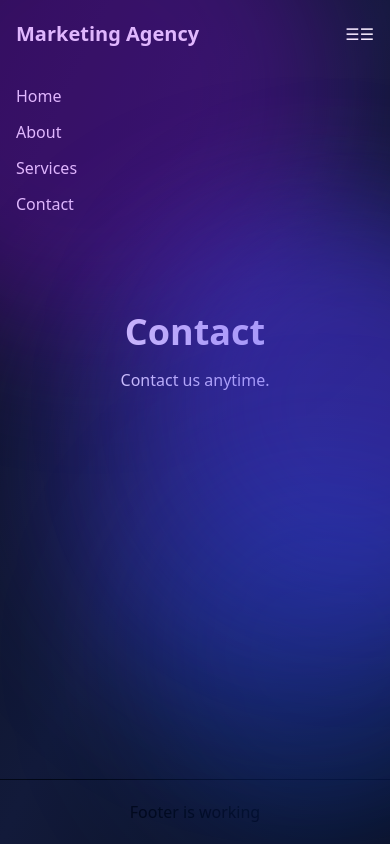
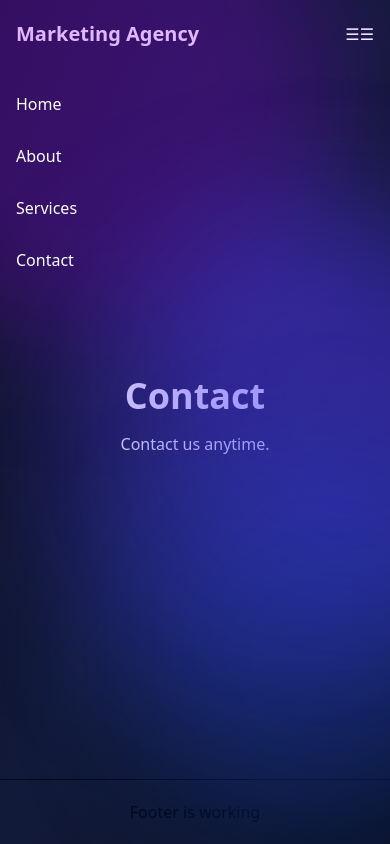
Before and after one commit to Lahcen-Ouhassou/Marketing-Agency-LandingPage, a React (Vite) app: page /contact in a window 390 px wide. Both pictures are taken after a click on the button "☰☰". Built offline with nearby package versions, Linux system fonts and the light colour scheme.

Commit message:
UpdNavbarPages

```diff
--- a/src/components/layout/Navbar.jsx
+++ b/src/components/layout/Navbar.jsx
@@ -5,6 +5,7 @@ export default function Navbar() {
   const [open, setOpen] = useState(false);
 
   return (
+    // had "relative z-50" bch tgha ela dik dev li absoulete w tdoz l lein fch nwta ela home wla contact
     <header className="">
       <div className="mx-auto max-w-screen-xl px-4 py-5 flex items-center justify-between">
         <h1 className="text-xl font-bold text-white">Marketing Agency</h1>
@@ -29,11 +30,19 @@ export default function Navbar() {
       {/* Mobile menu */}
 
       {open && (
-        <div className="md:hidden grid grid-cols-1  px-4 py-4 space-y-3 text-white cursor-pointer">
-          <Link to="/">Home</Link>
-          <Link to="/about">About</Link>
-          <Link to="/services">Services</Link>
-          <Link to="/contact">Contact</Link>
+        <div className="md:hidden grid grid-cols-1 relative z-50 px-4 py-4 space-y-3 text-white cursor-pointer">
+          <Link className="block py-2" to="/">
+            Home
+          </Link>
+          <Link className="block py-2" to="/about">
+            About
+          </Link>
+          <Link className="block py-2" to="/services">
+            Services
+          </Link>
+          <Link className="block py-2" to="/contact">
+            Contact
+          </Link>
         </div>
       )}
     </header>
```
